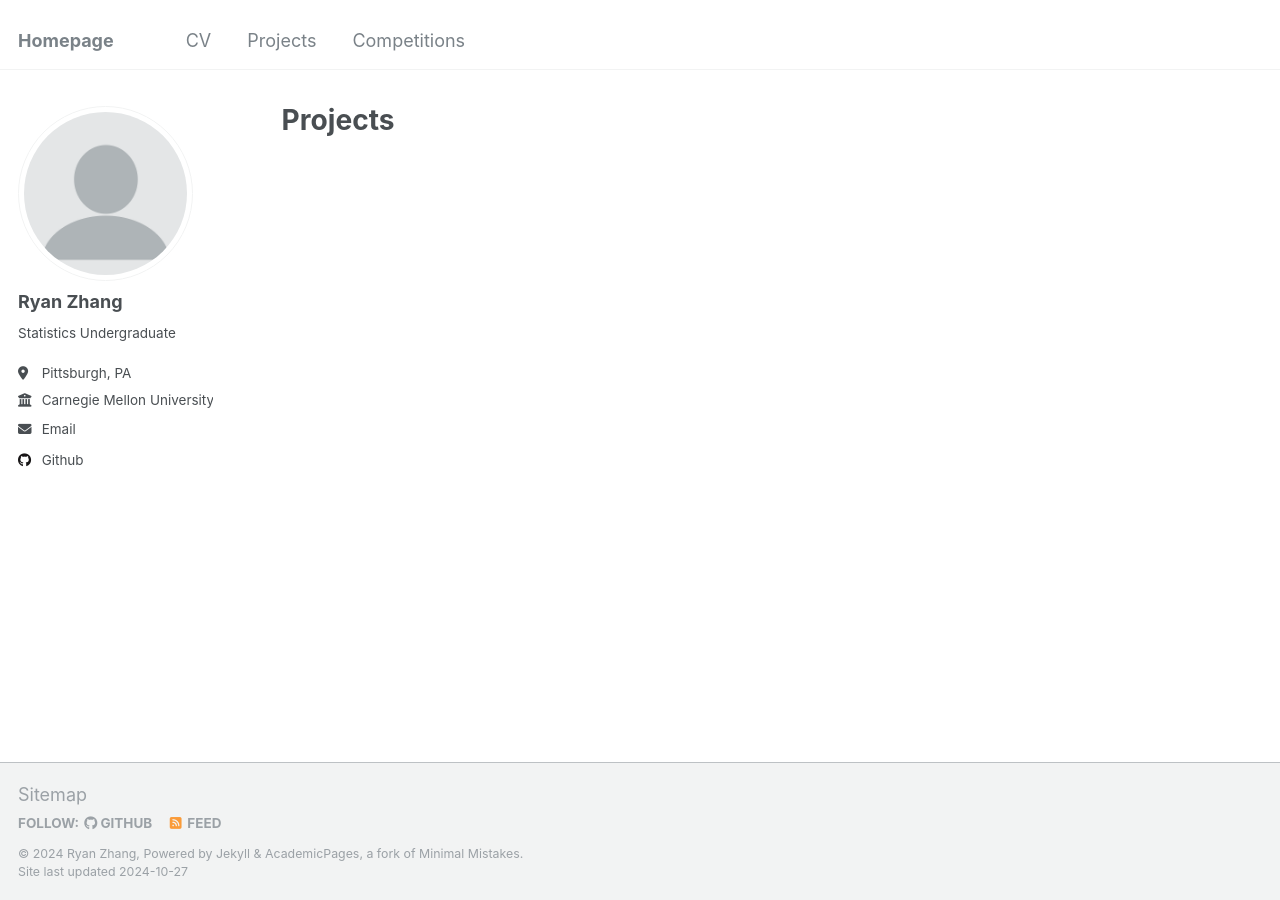
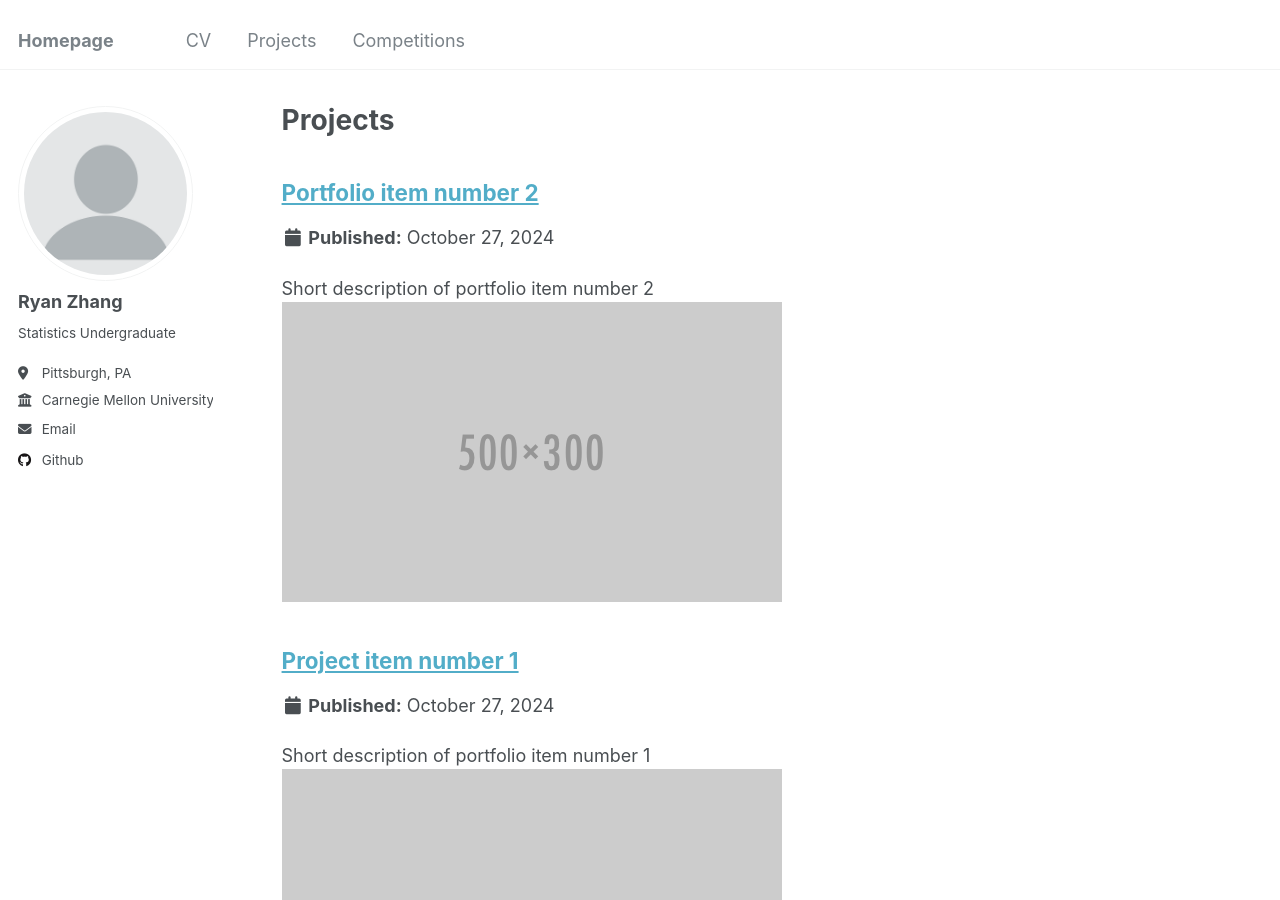
Before and after one commit to rzryanz00/rzryanz00.github.io, a Jekyll site: the page built from _pages/portfolio.html, in a window 1280 px wide and 900 px high. Built offline with Jekyll 4.4.1, drawn with Linux system fonts in a browser that asks for light colours.

Commit message:
Continue experimentation

```diff
--- a/_config.yml
+++ b/_config.yml
@@ -217,7 +217,7 @@ collections:
   publications:
     output: true
     permalink: /:collection/:path/
-  projects:
+  portfolio:
     output: true
     permalink: /:collection/:path/
   talks:
@@ -263,10 +263,10 @@ defaults:
       author_profile: true
       share: true
       comments: true
-  # _projects
+  # _portfolio
   - scope:
       path: ""
-      type: projects
+      type: portfolio
     values:
       layout: single
       author_profile: true
--- a/_pages/projects.html
+++ b/_pages/portfolio.html
@@ -1,13 +1,13 @@
 ---
 layout: archive
 title: "Projects"
-permalink: /projects/
+permalink: /portfolio/
 author_profile: true
 ---
 
 {% include base_path %}
 
 
-{% for post in site.projects %}
+{% for post in site.portfolio %}
   {% include archive-single.html %}
 {% endfor %}
```
Also changed, not shown: _portfolio/project-1.md (renamed from _Projects/project-1.md, +1 -1 lines), _portfolio/portfolio-2.html (renamed from _Projects/portfolio-2.html).
